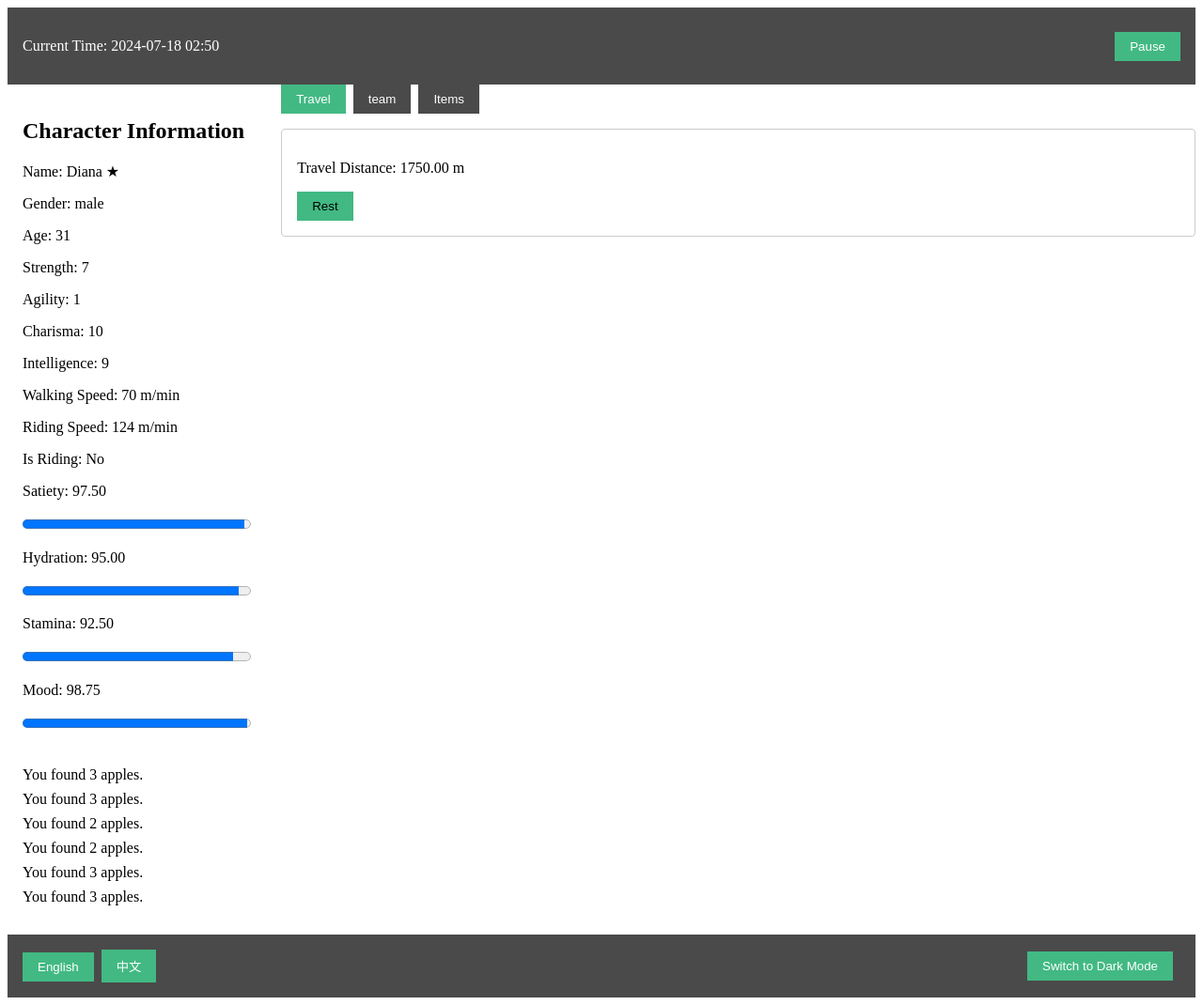
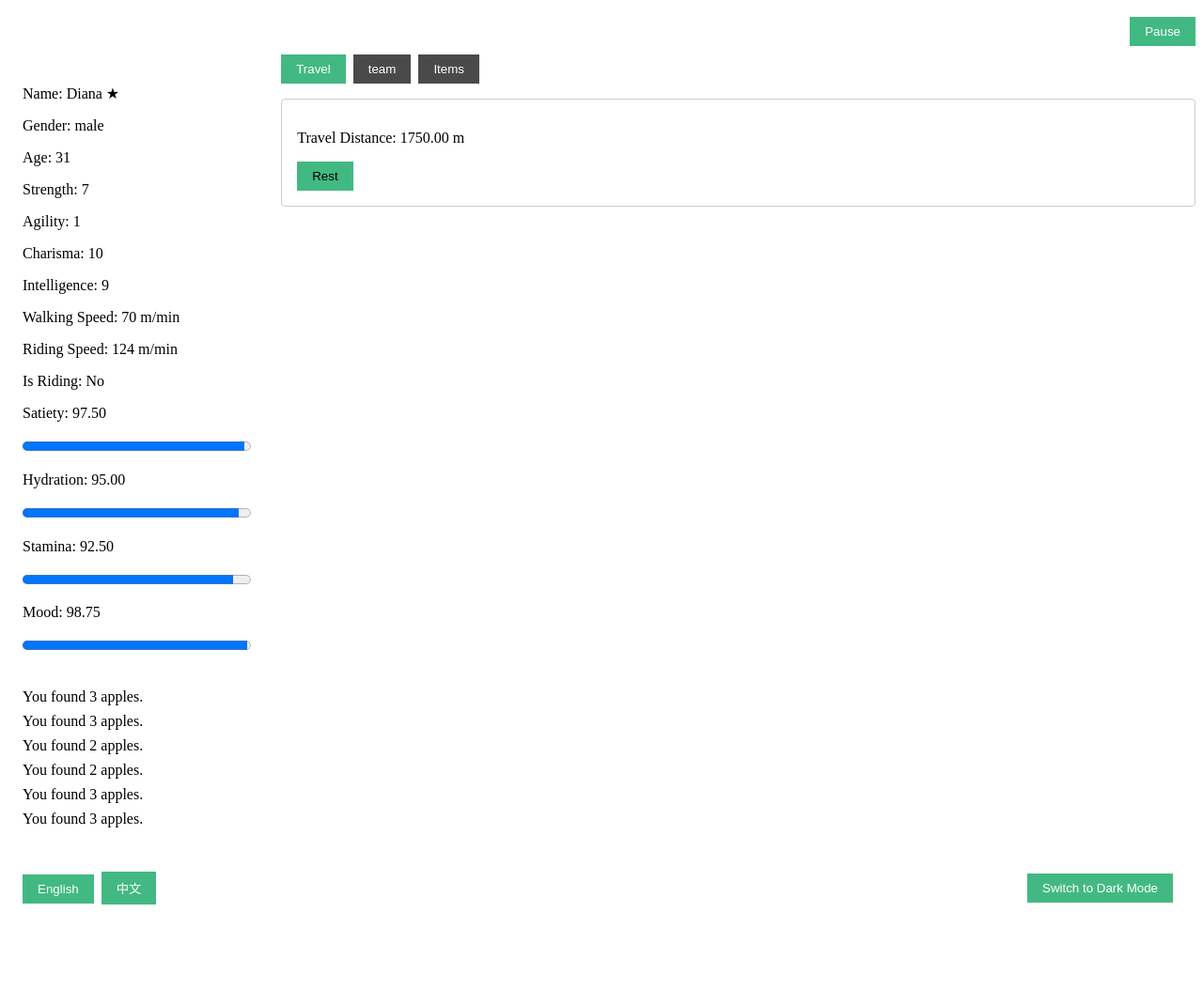
Before and after one commit to c1921/Drifting-Web, a Vue app: page / in a window 1280 px wide. Shown: the whole page at 94% size. After the commit the page ends 987 px from the top, so only its background shows below. Built offline with nearby package versions, Linux system fonts and the light colour scheme.

Commit message:
修改样式

```diff
--- a/src/components/CharacterPanel.vue
+++ b/src/components/CharacterPanel.vue
@@ -1,6 +1,5 @@
 <template>
   <div class="character-panel">
-    <h2>{{ $t('characterInfo') }}</h2>
     <p>{{ $t('name') }}: {{ character.name }} <span v-if="isPlayer">★</span></p>
     <p>{{ $t('gender') }}: {{ character.gender }}</p>
     <p>{{ $t('age') }}: {{ character.age }}</p>
--- a/src/components/Footer.vue
+++ b/src/components/Footer.vue
@@ -40,7 +40,6 @@ footer {
   justify-content: space-between;
   align-items: center;
   padding: 1rem;
-  background-color: #4a4a4a;
   color: white;
 }
 
--- a/src/components/Header.vue
+++ b/src/components/Header.vue
@@ -45,8 +45,6 @@ header {
   display: flex;
   justify-content: space-between;
   align-items: center;
-  padding: 1rem;
-  background-color: #4a4a4a;
   color: white;
 }
 
```
